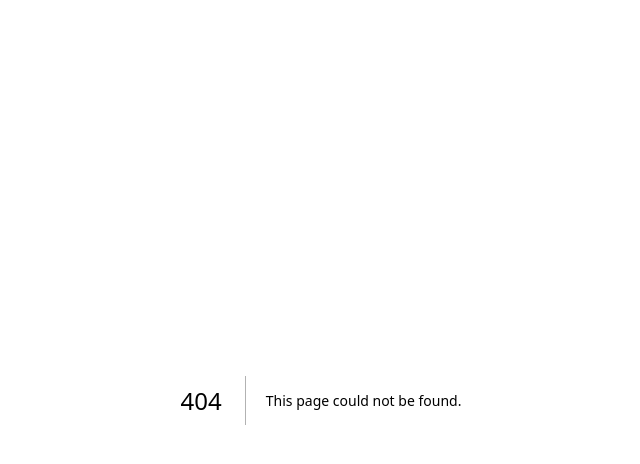
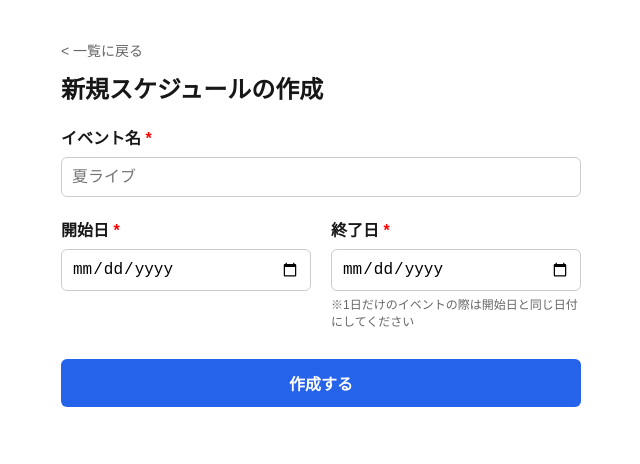
Before and after one commit to sora-aa/band-timeline, a Next.js app: page /admin/schedules/new in a window 1280 px wide. Before the commit this address had no page. Shown: the top 464 px of the page, without its empty margins (319-959 px from the left). Built offline with nearby package versions, Linux system fonts and the light colour scheme; no server answers.

Commit message:
スケジュール作成ページを作成

```diff
--- /dev/null
+++ b/src/app/admin/schedules/new/page.tsx
@@ -0,0 +1,145 @@
+"use client";
+
+import { createClient } from "@supabase/supabase-js";
+import { useState } from "react";
+import { useRouter } from "next/navigation";
+import styles from "./style.module.css";
+import Link from "next/link";
+
+const supabase = createClient(
+  process.env.NEXT_PUBLIC_SUPABASE_URL!,
+  process.env.NEXT_PUBLIC_SUPABASE_ANON_KEY!
+);
+
+export default function CreateSchedulePage() {
+  const router = useRouter(); // 保存成功後にページを移動させるために使用
+  const [loading, setLoading] = useState(false); // 保存中かどうかを管理
+  const [errorMsg, setErrorMsg] = useState(""); // エラーメッセージを管理
+
+  // フォームの入力をひとまとめに管理
+  const [formData, setFormData] = useState({
+    title: "",
+    start_date: "",
+    end_date: "",
+  });
+
+  // 入力フォームの変更を処理する関数
+  const handleChange = (e: React.ChangeEvent<HTMLInputElement>) => {
+    setFormData({
+      ...formData, // 以下のformDataの中身を展開
+      [e.target.name]: e.target.value, // 入力された箇所のname属性をキーとしてその値を更新
+    });
+  };
+
+  // フォームの送信を処理する関数
+  const handleSubmit = async (e: React.FormEvent) => {
+    e.preventDefault(); // ページの自動再読み込みを防止
+    setErrorMsg("");
+    setLoading(true);
+
+    // バリデーション: 終了日が開始日より前の場合はエラー
+    if (formData.start_date > formData.end_date) {
+      setErrorMsg("終了日は開始日以降の日付を選択してください");
+      setLoading(false);
+      return;
+    }
+
+    // supabaseに新しいスケジュールを保存
+    try {
+      const { error } = await supabase.from("schedules").insert({
+        title: formData.title,
+        start_date: formData.start_date,
+        end_date: formData.end_date,
+      });
+
+      if (error) throw error; // エラーがあればcatchブロックへ飛ばす
+
+      // 保存成功後の処理
+      router.push("/admin/schedules"); // 一覧ページに移動
+      router.refresh(); // ページのデータを再取得して最新の状態に更新
+    } catch (err: unknown) {
+      // エラーの内容がちゃんとしてたら表示、そうでなければ不明なエラーと表示
+      const errorMessage =
+        err instanceof Error ? err.message : "不明なエラーが発生しました";
+      console.error(err);
+      setErrorMsg("保存に失敗しました： " + errorMessage);
+      setLoading(false);
+    }
+  };
+
+  return (
+    <div className={styles.container}>
+      {/* ページヘッダー：戻るリンク＋ タイトル */}
+      <div className={styles.header}>
+        <Link href="/admin/schedules" className={styles.backLink}>
+          &lt; 一覧に戻る
+        </Link>
+        <h1 className={styles.pageTitle}>新規スケジュールの作成</h1>
+      </div>
+
+      {/* エラーメッセージ表示 */}
+      {errorMsg && <div className={styles.errorMessage}>{errorMsg}</div>}
+
+      {/* スケジュール作成フォーム */}
+      <form onSubmit={handleSubmit} className={styles.form}>
+        {/* イベント名入力 */}
+        <div className={styles.formGroup}>
+          <label className={styles.label}>
+            イベント名 <span className={styles.required}>*</span>
+          </label>
+          <input
+            type="text"
+            name="title"
+            value={formData.title}
+            onChange={handleChange}
+            required
+            placeholder="夏ライブ"
+            className={styles.input}
+          />
+        </div>
+
+        {/* 開始日・終了日入力 */}
+        <div className={styles.dateGroup}>
+          <div className={styles.dateGroupChild}>
+            <label className={styles.label}>
+              開始日 <span className={styles.required}>*</span>
+            </label>
+            <input
+              type="date"
+              name="start_date"
+              value={formData.start_date}
+              onChange={handleChange}
+              required
+              className={styles.input}
+            />
+          </div>
+          <div className={styles.dateGroupChild}>
+            <label className={styles.label}>
+              終了日 <span className={styles.required}>*</span>
+            </label>
+            <input
+              type="date"
+              name="end_date"
+              value={formData.end_date}
+              onChange={handleChange}
+              required
+              className={styles.input}
+            />
+            <p className={styles.helpText}>
+              ※1日だけのイベントの際は開始日と同じ日付にしてください
+            </p>
+          </div>
+        </div>
+
+        {/* 送信ボタン */}
+        <button
+          type="submit"
+          disabled={loading}
+          className={styles.submitButton}
+        >
+          {loading ? "保存中..." : "作成する"}
+        </button>
+      </form>
+    </div>
+  );
+}
--- /dev/null
+++ b/src/app/admin/schedules/new/style.module.css
@@ -0,0 +1,123 @@
+/* ページ全体のコンテナ */
+.container {
+  padding: 40px;
+  max-width: 600px;
+  margin: 0 auto;
+  font-family: sans-serif;
+}
+
+/* ヘッダーセクション */
+.header {
+  margin-bottom: 20px;
+}
+
+/* 戻るリンク */
+.backLink {
+  text-decoration: none;
+  color: #666;
+  font-size: 14px;
+}
+
+/* ページタイトル */
+.pageTitle {
+  margin-top: 10px;
+  font-size: 24px;
+  margin-bottom: 0;
+}
+
+/* エラーメッセージ表示 */
+.errorMessage {
+  padding: 10px;
+  background-color: #fee2e2;
+  color: #991b1b;
+  border-radius: 6px;
+  margin-bottom: 20px;
+}
+
+/* フォーム */
+.form {
+  display: flex;
+  flex-direction: column;
+  gap: 20px;
+}
+
+/* フォームの各セクション */
+.formGroup {
+  display: flex;
+  flex-direction: column;
+}
+
+/* フォーム内の日付セクション（開始日・終了日） */
+.dateGroup {
+  display: flex;
+  gap: 20px;
+}
+
+.dateGroupChild {
+  flex: 1;
+}
+
+/* フォームのラベル */
+.label {
+  display: block;
+  margin-bottom: 8px;
+  font-weight: bold;
+}
+
+/* 必須マークの赤い色 */
+.required {
+  color: red;
+}
+
+/* フォームのinput要素 */
+.input {
+  width: 100%;
+  padding: 10px;
+  border-radius: 6px;
+  border: 1px solid #ccc;
+  font-size: 16px;
+  box-sizing: border-box;
+}
+
+/* input要素のフォーカス時のスタイル */
+.input:focus {
+  outline: none;
+  border-color: #2563eb;
+  box-shadow: 0 0 0 3px rgba(37, 99, 235, 0.1);
+}
+
+/* ヘルプテキスト（※1日だけのイベントの際は） */
+.helpText {
+  font-size: 12px;
+  color: #666;
+  margin-top: 4px;
+  margin-bottom: 0;
+}
+
+/* 送信ボタン */
+.submitButton {
+  margin-top: 10px;
+  padding: 12px;
+  color: white;
+  border: none;
+  border-radius: 6px;
+  font-size: 16px;
+  font-weight: bold;
+  cursor: pointer;
+  transition: background-color 0.2s;
+}
+
+/* 送信ボタン（通常時） */
+.submitButton:not(:disabled) {
+  background-color: #2563eb;
+}
+
+.submitButton:not(:disabled):hover {
+  background-color: #1d4ed8;
+}
+
+/* 送信ボタン（ローディング中） */
+.submitButton:disabled {
+  background-color: #9ca3af;
+  cursor: not-allowed;
+}
```
